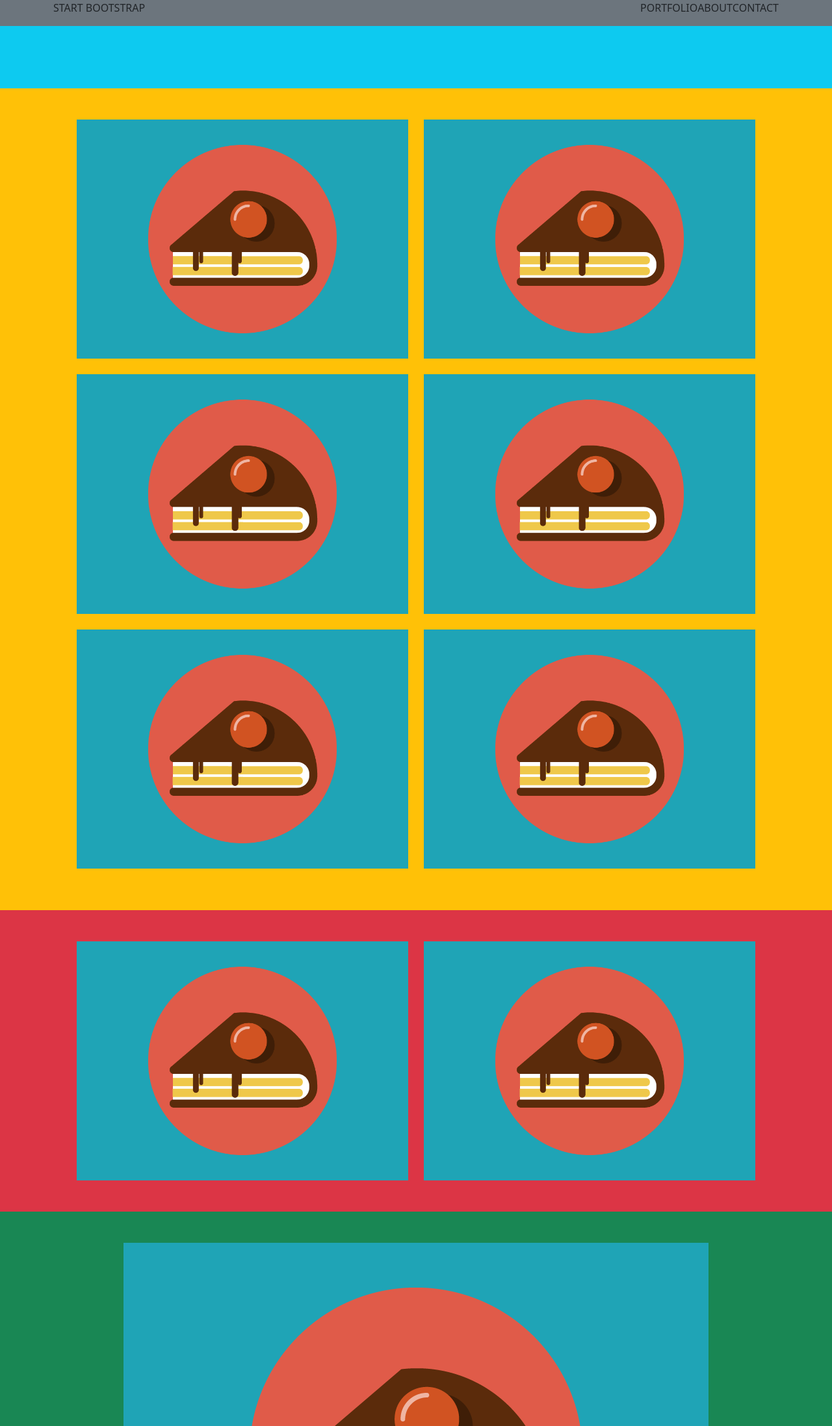
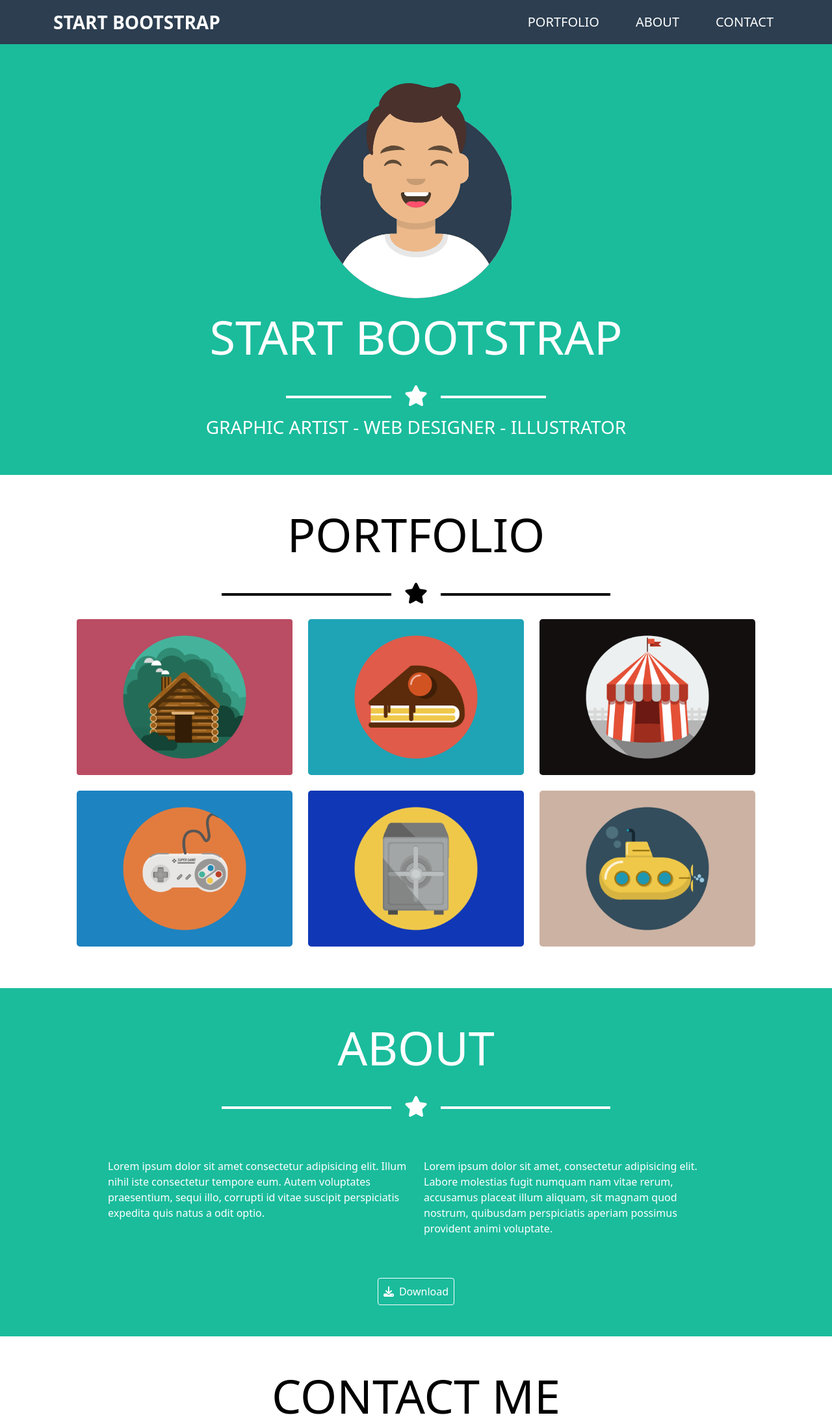
Before and after one commit to jamiromic/Freelancer-Responsive-Site, a plain HTML site: page index.html in a window 1280 px wide. Shown: the top 2195 px of the page at 65% size. Drawn offline with nearby package versions, Linux system fonts and the light colour scheme.

Commit message:
add-header+sect123

```diff
--- a/css/style.css
+++ b/css/style.css
@@ -6,3 +6,28 @@
     --bg-color-footer-top: #3A546D;
 
 }
+
+header {
+    background-color: var(--bg-color-header-top-footer-bottom);
+}
+
+.hero {
+    background-color: var(--bg-color-header-bottom);
+}
+
+.about {
+
+    background-color: var(--bg-color-header-bottom);
+
+
+}
+
+
+.px_1 {
+    padding: 0.12rem 0;
+}
+
+#star {
+     font-size: xx-large;
+     margin: 1.5rem 1rem 1rem 1rem;
+}
--- a/index.html
+++ b/index.html
@@ -7,97 +7,159 @@
     <meta charset="utf-8">
     <meta name="viewport" content="width=device-width, initial-scale=1, shrink-to-fit=no">
 
-    <!-- Bootstrap CSS v5.2.0-beta1 -->
-    <link href="https://cdn.jsdelivr.net/npm/bootstrap@5.1.3/dist/css/bootstrap.min.css" rel="stylesheet"
-        integrity="sha384-1BmE4kWBq78iYhFldvKuhfTAU6auU8tT94WrHftjDbrCEXSU1oBoqyl2QvZ6jIW3" crossorigin="anonymous">
+    <!-- Bootstrap CSS v5.1.3 -->
+    <link href="https://cdn.jsdelivr.net/npm/bootstrap@5.1.3/dist/css/bootstrap.min.css" rel="stylesheet" integrity="sha384-1BmE4kWBq78iYhFldvKuhfTAU6auU8tT94WrHftjDbrCEXSU1oBoqyl2QvZ6jIW3" crossorigin="anonymous">
 
     <!-- Link CSS -->
     <link rel="stylesheet" href="./css/style.css">
 
+    <!-- Link Font Awesome -->
+    <script src="https://kit.fontawesome.com/f54de030ee.js" crossorigin="anonymous"></script>
+
 </head>
 
 <body>
-    <header class="bg-secondary">
-        <div class="container-xl">
-            <div class="row justify-content-between">
-                <ul class="col list-unstyled">
-                    <li class="">START BOOTSTRAP</li>
+    <header>
+        <nav class="navbar navbar-expand-lg navbar-light">
+            <div class="container">
+              <a class="navbar-brand text-white fs-3 fw-bold" href="#">START BOOTSTRAP</a>
+              <button class="navbar-toggler border-white rounded" type="button" data-bs-toggle="collapse" data-bs-target="#navbarSupportedContent" aria-controls="navbarSupportedContent" aria-expanded="false" aria-label="Toggle navigation">
+                <span class="navbar-toggler-icon"></span>
+              </button>
+              <div class="collapse navbar-collapse justify-content-end" id="navbarSupportedContent">
+                <ul class="navbar-nav mb-2 mb-lg-0 fs-5">
+                  <li class="nav-item">
+                    <a class="nav-link text-white" aria-current="page" href="#">PORTFOLIO</a>
+                  </li>
+                  <li class="nav-item">
+                    <a class="nav-link text-white ps-5" href="#">ABOUT</a>
+                  </li>
+                  <li class="nav-item dropdown">
+                    <a class="nav-link text-white ps-5" href="#">CONTACT</a>
+                    <ul class="dropdown-menu" aria-labelledby="navbarDropdown">
+                      <li><a class="dropdown-item" href="#">Action</a></li>
+                      <li><a class="dropdown-item" href="#">Another action</a></li>
+                      <li><hr class="dropdown-divider"></li>
+                      <li><a class="dropdown-item" href="#">Something else here</a></li>
                     </ul>
-                <ul class="col d-inline-flex justify-content-end list-unstyled">
-                    </li>PORTFOLIO</li>
-                    <li>ABOUT</li>
-                    <li>CONTACT</li>
+                  </li>
                 </ul>
               </div>
+            </div>
+          </nav>
 
 
 
         </div>
     </header>
-    <div class="body-header bg-info" >
-        <div class="container-lg py-5 ">
-            <div class="row">
-                <div class="col">
+    <div class="hero">
+        <div class="container py-5 ">
+            <div class="hero row row-cols-1">
+                <div class="hero col d-flex justify-content-center">
+                    <div class="hero body d-flex flex-column">
+                        <figure class="w-50 align-self-center">
+                            <img class="img-fluid" src="./img/avatar.svg" alt="Avatar Happy">
+                        </figure>
+
+                        <h1 class="display-2 text-center text-white text-nowrap">START BOOTSTRAP</h1>
+                        <div class="hero-star text-center w-100">
+                           <div class="px_1 mb-2 w-25 bg-white d-inline-block"></div>
+                           <i id="star" style="color: white" class="fa-solid fa-star"></i>
+                           <div class="px_1 mb-2 w-25 bg-white d-inline-block"></div>
+
+                        </div>
+                        <h2 class="fs-3 text-white text-center text-nowrap">GRAPHIC ARTIST - WEB DESIGNER - ILLUSTRATOR</h2>
+
+
+
+
+                    </div>
 
                 </div>
             </div>
         </div>
     </div>
     <main>
-    <section class="bg-warning">
+        <section class="portfolio">
 
-        <div class="container-xl p-5">
+            <div class="container p-5">
+                <h1 class="display-2 text-center text-black text-nowrap">PORTFOLIO</h1>
+                        <div class="hero-star text-center w-100">
+                           <div class="px_1 mb-2 w-25 bg-black d-inline-block"></div>
+                           <i id="star" style="color: black" class="fa-solid fa-star"></i>
+                           <div class="px_1 mb-2 w-25 bg-black d-inline-block"></div>
+                        </div>
 
-            <div class="row gy-2 gx-4">
-                <div class="col-12 col-lg-6 col-xxl-4">
-                    <figure>
-                        <img class="img-fluid" src="./img/cake.png" alt="">
+                <div class="row row-cols-1 row-cols-lg-2 row-cols-xl-3 gy-2 gx-4 pt-2">
+                    <div class="col">
+                        <figure class="rounded-lg">
+                            <img class="img-fluid rounded" src="./img/cabin.png" alt="Cabin's Photo">
                         </figure>
                     </div>
-                <div class="col-12 col-lg-6 col-xxl-4">
+                    <div class="col">
                         <figure>
-                        <img class="img-fluid" src="./img/cake.png" alt="">
+                            <img class="img-fluid rounded-3" src="./img/cake.png" alt="Cake's Photo">
                         </figure>
                     </div>
-                <div class="col-12 col-lg-6 col-xxl-4">
+                    <div class="col">
                         <figure>
-                        <img class="img-fluid" src="./img/cake.png" alt="">
+                            <img class="img-fluid rounded-3" src="./img/circus.png" alt="Circus's Photo">
                         </figure>
                     </div>
-                <div class="col-12 col-lg-6 col-xxl-4">
+                    <div class="col">
                         <figure>
-                        <img class="img-fluid" src="./img/cake.png" alt="">
+                            <img class="img-fluid rounded-3" src="./img/game.png" alt="Joypad's Photo">
                         </figure>
                     </div>
-                <div class="col-12 col-lg-6 col-xxl-4">
+                    <div class="col">
                         <figure>
-                        <img class="img-fluid" src="./img/cake.png" alt="">
+                            <img class="img-fluid rounded-3" src="./img/safe.png" alt="Safe's Photo">
                         </figure>
                     </div>
-                <div class="col-12 col-lg-6 col-xxl-4">
+                    <div class="col">
                         <figure>
-                        <img class="img-fluid" src="./img/cake.png" alt="">
+                            <img class="img-fluid rounded-3" src="./img/submarine.png" alt="Submarine's Photo">
                         </figure>
                     </div>
                 </div>
             </div>
         </section>
-    <section class="bg-danger">
-        <div class="container-lg p-5">
-            <div class="row g-4">
-                <div class="col-12 col-lg-6 col-xxl-6">
-                    <img class="img-fluid" src="./img/cake.png" alt="">
+        <section class="about">
+            <div class="container text-white p-5">
 
+                    <h1 class="display-2 text-center text-nowrap">ABOUT</h1>
+                    <div class="hero-star text-center w-100">
+                       <div class="px_1 mb-2 w-25 bg-white d-inline-block"></div>
+                       <i id="star" style="color: white" class="fa-solid fa-star"></i>
+                       <div class="px_1 mb-2 w-25 bg-white d-inline-block"></div>
                     </div>
-                <div class="col-12 col-lg-6 col-xxl-6">
-                    <img class="img-fluid" src="./img/cake.png" alt="">
+
+
+                <div class="row row-cols-1 row-cols-lg-2 row-cols-xl-2 gy-2 gx-4 p-5">
+                    <div class="col">
+                        <p class="about_text">Lorem ipsum dolor sit amet consectetur adipisicing elit. Illum nihil iste consectetur tempore eum. Autem voluptates praesentium, sequi illo, corrupti id vitae suscipit perspiciatis expedita quis natus a odit optio.</p>
+                    </div>
+                    <div class="col">
+                        <p class="about_text">Lorem ipsum dolor sit amet, consectetur adipisicing elit. Labore molestias fugit numquam nam vitae rerum, accusamus placeat illum aliquam, sit magnam quod nostrum, quibusdam perspiciatis aperiam possimus provident animi voluptate.</p>
 
                     </div>
                 </div>
+                <button type="button" class="btn d-flex justify-content-center align-items-center m-auto p-2 border-white text-white">
+                    <i class="fa-solid fa-download"></i>
+                    <p class=" mb-0 ps-2 ">Download</p>
+                </button>
+
             </div>
         </section>
-    <section class="bg-success">
-        <div class="container-lg p-5">
+        <section class="contact_me">
+            <div class="container p-5">
+                <h1 class="display-2 text-center text-black text-nowrap">CONTACT ME</h1>
+                        <div class="hero-star text-center w-100">
+                           <div class="px_1 mb-2 w-25 bg-black d-inline-block"></div>
+                           <i id="star" style="color: black" class="fa-solid fa-star"></i>
+                           <div class="px_1 mb-2 w-25 bg-black d-inline-block"></div>
+                        </div>
+
                 <div class="row">
                     <div class="col d-flex justify-content-center">
 
@@ -109,7 +171,7 @@
             </div>
         </section>
         <section class="bg-primary">
-        <div class="container-lg p-5">
+            <div class="container w-100 p-5">
                 <div class="row justify-content-center justify-content-lg-center justify-content-xxl-center">
                     <div class="col-12 col-lg-4 col-xxl-4">
 
@@ -139,7 +201,7 @@
 
     </main>
     <footer class="bg-black">
-    <div class="container-lg p-5">
+        <div class="container w-75 p-5">
             <div class="row">
                 <div class="col d-flex justify-content-center">
 
```
Lines whose indentation alone changed are shown as unchanged.
